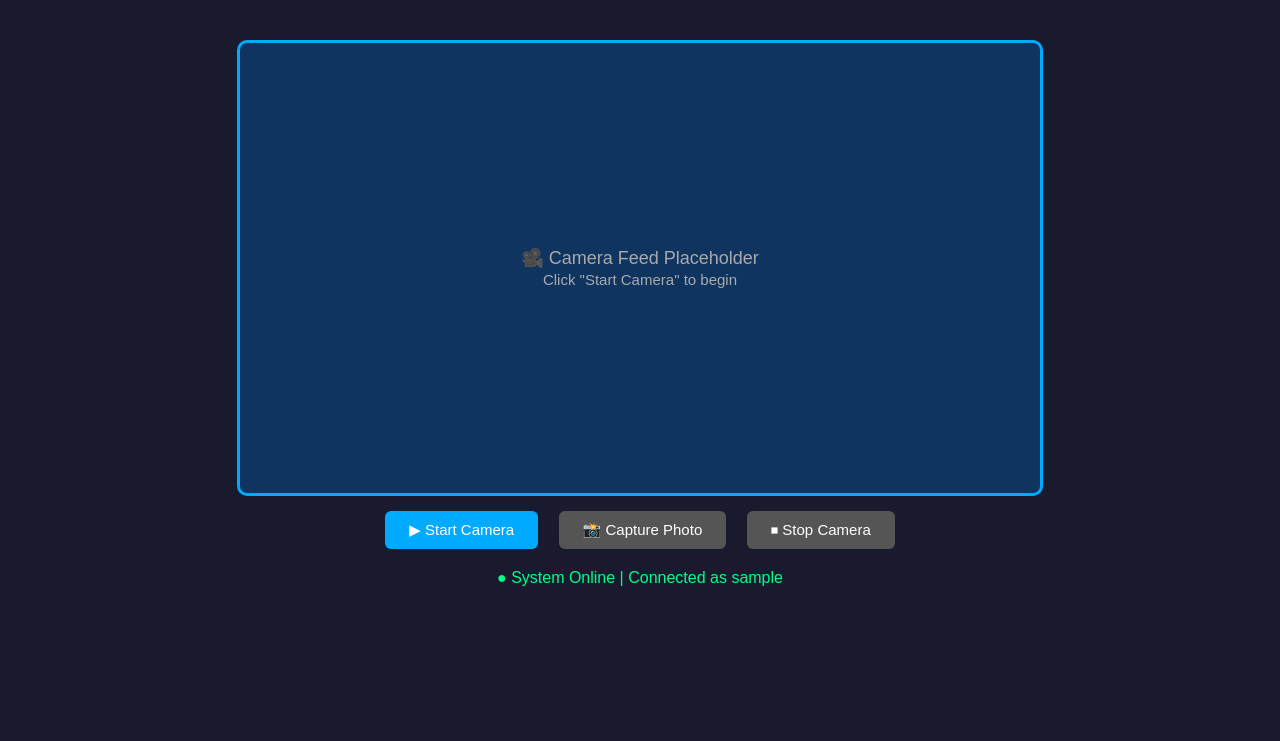
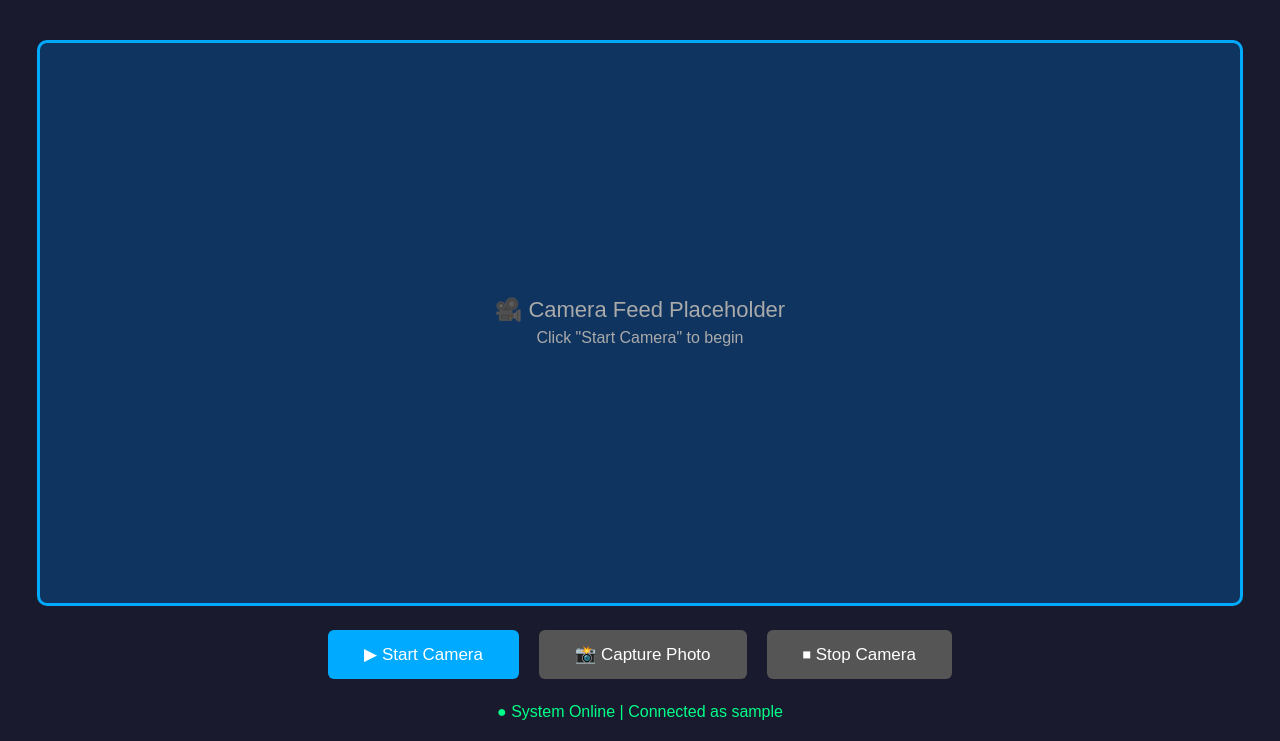
Before and after one commit to Saladze1/SystemMonitoring, a Flask app: page /camera in a window 1280 px wide. Shown: the part 80-821 px from the top of the page. Before the commit the page ends 666 px from the top, so only its background shows below. Run offline with Flask 3, Linux system fonts and the light colour scheme; the visitor is signed in with stand-in values (Sample User, id 1).

Commit message:
try this one

```diff
--- a/templates/camera.html
+++ b/templates/camera.html
@@ -34,8 +34,10 @@
             margin-top: 40px;
         }
         .camera-feed {
-            width: 800px;
-            height: 450px;
+            width: 95vw;
+            max-width: 1200px;
+            height: 70vh;
+            min-height: 500px;
             background: #0f3460;
             border: 3px solid #00aaff;
             border-radius: 10px;
@@ -55,24 +57,33 @@
         }
         .placeholder {
             color: #aaa;
-            font-size: 18px;
+            font-size: 22px;
+        }
+        .placeholder small {
+            font-size: 16px;
         }
         .status {
-            margin-top: 20px;
+            margin-top: 24px;
             color: #00ff88;
+            font-size: 16px;
         }
         .controls {
-            margin-top: 15px;
+            margin-top: 24px;
+            display: flex;
+            justify-content: center;
+            gap: 20px;
+            flex-wrap: wrap;
         }
         button {
             background: #00aaff;
             color: #fff;
             border: none;
-            padding: 10px 24px;
+            padding: 14px 36px;
             border-radius: 6px;
-            font-size: 15px;
+            font-size: 17px;
             cursor: pointer;
-            margin: 0 8px;
+            min-width: 180px;
+            transition: background 0.2s;
         }
         button:disabled {
             background: #555;
@@ -86,12 +97,14 @@
         }
         #photo {
             display: none;
-            margin: 20px auto;
+            margin: 24px auto;
             border: 2px solid #00aaff;
             border-radius: 8px;
-            max-width: 800px;
+            max-width: 95vw;
+            max-height: 60vh;
         }
     </style>
+<base target="_blank">
 </head>
 <body>
     <div class="header">
@@ -120,7 +133,7 @@
             <button id="stopBtn" disabled>⏹ Stop Camera</button>
         </div>
 
-        <canvas id="canvas" width="800" height="450"></canvas>
+        <canvas id="canvas" width="1200" height="675"></canvas>
         <img id="photo" alt="Captured photo">
 
         <div class="status">● System Online | Connected as {{ session.username }}</div>
@@ -153,7 +166,7 @@
         });
 
         captureBtn.addEventListener('click', () => {
-            canvas.getContext('2d').drawImage(video, 0, 0, 800, 450);
+            canvas.getContext('2d').drawImage(video, 0, 0, canvas.width, canvas.height);
             photo.src = canvas.toDataURL('image/png');
             photo.style.display = 'block';
         });
```
